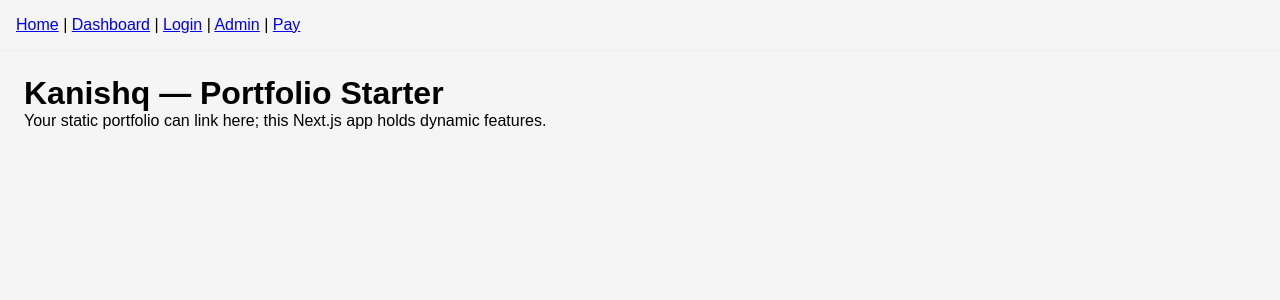
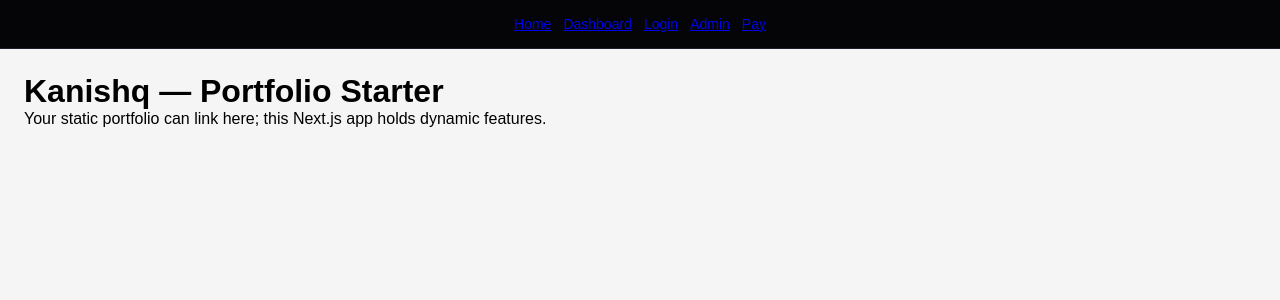
Before and after one commit to kanishqreddy/next-app, a Next.js app: page / in a window 1280 px wide. Shown: the top 300 px of the page. Built offline with nearby package versions, Linux system fonts and the light colour scheme.

Commit message:
Update Nav.js

```diff
--- a/components/Nav.js
+++ b/components/Nav.js
@@ -1,10 +1,22 @@
 import Link from 'next/link'
 
-
 export default function Nav(){
-return (
-<nav style={{padding:16, borderBottom:'1px solid #eee'}}>
-<Link href="/">Home</Link> | <Link href="/dashboard">Dashboard</Link> | <Link href="/login">Login</Link> | <Link href="/admin">Admin</Link> | <Link href="/pay">Pay</Link>
-</nav>
-)
+  return (
+    <nav style={{
+      padding:16,
+      background:"#050507",
+      borderBottom:"1px solid #1b1c25",
+      color:"#f9fafb",
+      display:"flex",
+      gap:"12px",
+      justifyContent:"center",
+      fontSize:"14px"
+    }}>
+      <Link href="/">Home</Link>
+      <Link href="/dashboard">Dashboard</Link>
+      <Link href="/login">Login</Link>
+      <Link href="/admin">Admin</Link>
+      <Link href="/pay">Pay</Link>
+    </nav>
+  )
 }
```
